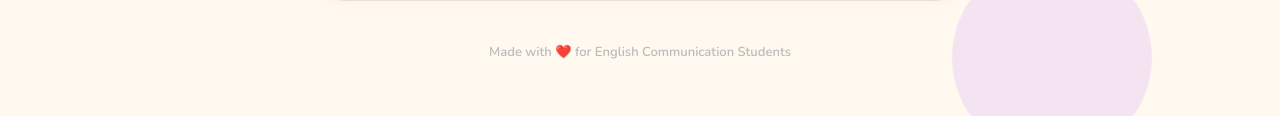
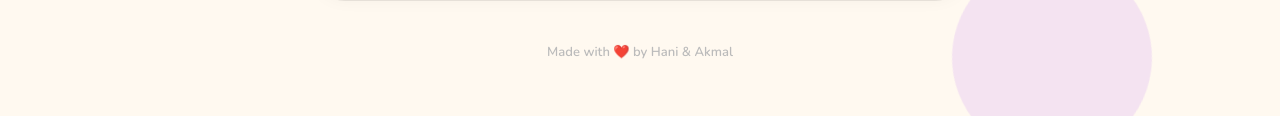
Before and after one commit to ekmelss/word-playground, a plain HTML site: page index.html in a window 1280 px wide. Shown: the part 678-794 px from the top of the page. Drawn offline with nearby package versions, Linux system fonts and the light colour scheme.

Commit message:
Update footer text with authors' names

```diff
--- a/index.html
+++ b/index.html
@@ -173,7 +173,7 @@
 
     </div>
 
-    <div class="footer">Made with ❤️ for English Communication Students</div>
+    <div class="footer">Made with ❤️ by Hani & Akmal</div>
   </div>
 </body>
 </html>
```
